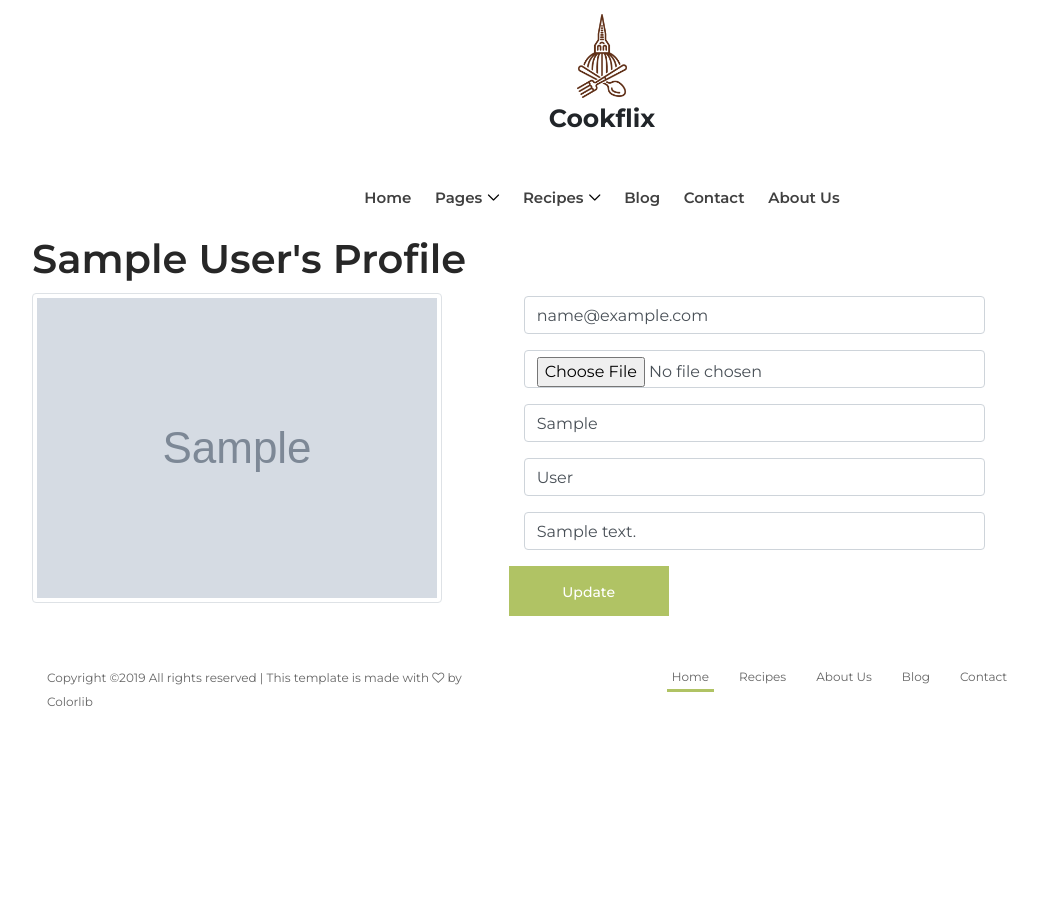
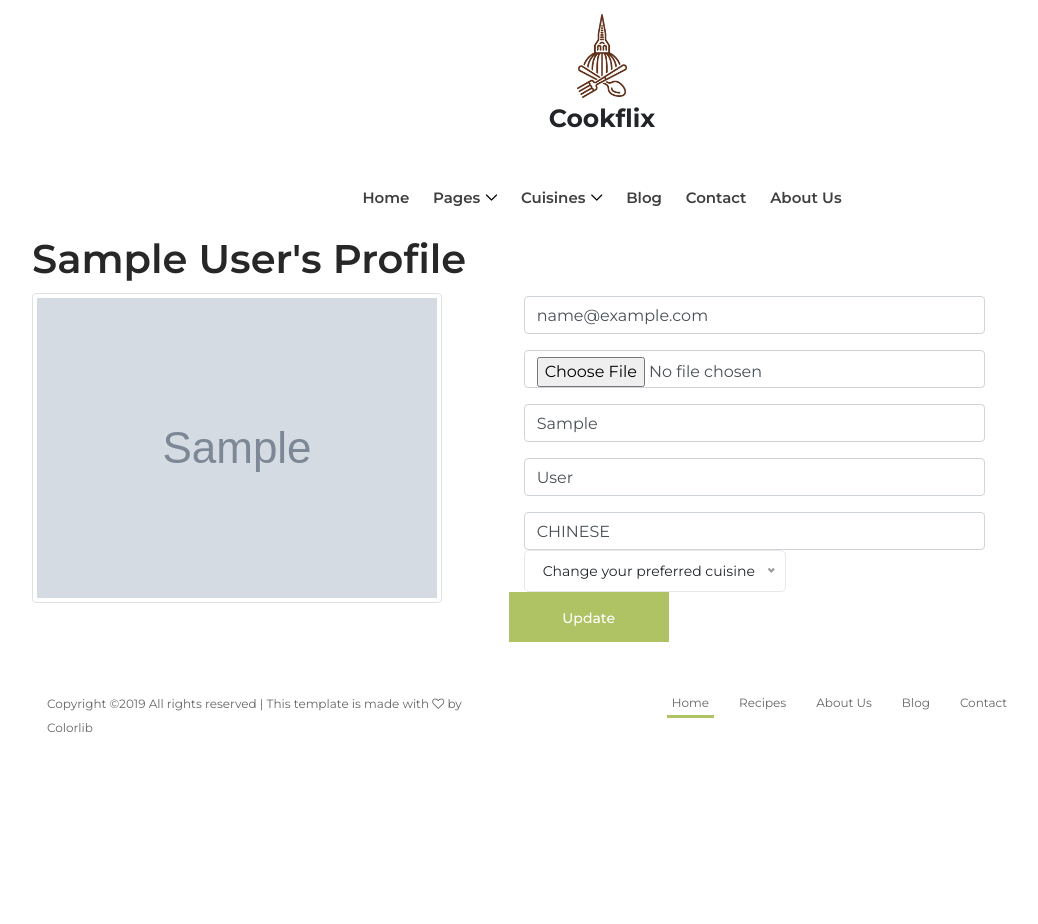
Before and after one commit to intzi/CookFlix, a Django app: a page that uses templates/cookflixapp/base2.html in a window 1280 px wide. Shown: the part 128-1052 px from the top of the page, without its empty margins (38-1076 px from the left). Before the commit the page ends 834 px from the top, so only its background shows below. Run offline with Django 3.2, Linux system fonts and the light colour scheme; a user stored in the database is signed in; tables that the repository leaves empty hold one stand-in row (values such as "Sample post"); grey boxes marked "Sample" are stand-in pictures; some libraries are stand-ins or nearby versions; some web fonts are replaced.

Commit message:
cuisine dropdown menu, cuisine pages, browse pics

```diff
--- a/cookflix/urls.py
+++ b/cookflix/urls.py
@@ -12,8 +12,9 @@ urlpatterns = [
     url(r'^signup/', views.signup, name='signup'),
     url(r'^register/$', views.register, name='register'),
     url(r'^browse/$', views.browse, name='browse'),
+    url(r'^browse/(?P<cuisine_type>[\w\-]+)/$', views.browse, name='browse'),
     url(r'^upload/$', views.upload, name='upload'),
-    url(r'browse/(?P<id>\d+)/$', views.recipe, name='recipe'),
+    url(r'recipe/(?P<id>\d+)/$', views.recipe, name='recipe'),
     url(r'^logout/$', views.user_logout, name='logout'),
     url(r'^search/$', views.search, name='search'),
     url(r'^profile/(?P<username>[\w\-]+)/$', views.profile, name='profile'),
--- a/cookflixapp/forms.py
+++ b/cookflixapp/forms.py
@@ -1,6 +1,20 @@
 from django import forms
 from django.contrib.auth.models import User
 from cookflixapp.models import UserProfile, Recipe
+
+CUISINE_CHOICES = (
+    ('CHINESE','CHINESE'),
+    ('INDIAN','INDIAN'),
+    ('ITALIAN','ITALIAN'),
+    ('KOREAN','KOREAN'),
+    ('SPANISH','SPANISH'),
+    ('FRENCH','FRENCH'),
+    ('PAKISTANI','PAKISTANI'),
+    ('GREEK','GREEK'),
+    ('JAPANESE','JAPANESE'),
+    ('AMERICAN','AMERICAN'),
+    ('BRITISH','BRITISH'),
+)
 
 class UserForm(forms.ModelForm):
     password =forms.CharField(widget=forms.PasswordInput())
@@ -16,7 +30,7 @@ class UserProfileForm(forms.ModelForm):
 
     ## password = forms.CharField(max_length=16, help_text="Password")
     picture = forms.ImageField(required=False)
-    # preferred_cuisine = forms.CharField(required=True)
+    # preferred_cuisine = forms.ChoiceField(choices=CUISINE_CHOICES, required=True)
     # userid = forms.CharField(widget=forms.HiddenInput(), initial=0)
     # rating = forms.CharField(widget=forms.HiddenInput(), initial=0)
 
@@ -25,6 +39,9 @@ class UserProfileForm(forms.ModelForm):
     class Meta:
         model = UserProfile
         fields = ('email', 'picture', 'first_name', 'last_name', 'preferred_cuisine')
+        widgets = {
+            'preferred_cuisine': forms.Select(choices=CUISINE_CHOICES,attrs={'class': 'form-control'}),
+        }
         # exclude = ('rating', )
 
 class RecipeForm(forms.ModelForm):
@@ -34,3 +51,6 @@ class RecipeForm(forms.ModelForm):
     class Meta:
         model = Recipe
         fields = ('title','video_file','thumbnail','cuisine_type', 'description', 'user_id')
+        widgets = {
+            'cuisine_type': forms.Select(choices=CUISINE_CHOICES,attrs={'class': 'form-control'}),
+        }
--- a/cookflixapp/models.py
+++ b/cookflixapp/models.py
@@ -3,6 +3,20 @@ import uuid
 from django.template.defaultfilters import slugify
 from django.contrib.auth.models import User
 from django.core.validators import FileExtensionValidator
+
+CUISINE_CHOICES = (
+    ('CHINESE','CHINESE'),
+    ('INDIAN','INDIAN'),
+    ('ITALIAN','ITALIAN'),
+    ('KOREAN','KOREAN'),
+    ('SPANISH','SPANISH'),
+    ('FRENCH','FRENCH'),
+    ('PAKISTANI','PAKISTANI'),
+    ('GREEK','GREEK'),
+    ('JAPANESE','JAPANESE'),
+    ('AMERICAN','AMERICAN'),
+    ('BRITISH','BRITISH'),
+)
 
 
 class UserProfile(models.Model):
@@ -14,7 +28,7 @@ class UserProfile(models.Model):
     rating = models.DecimalField(max_digits=2, decimal_places=1, blank=True, default=0)
     first_name = models.CharField(max_length=50, blank=False)
     last_name = models.CharField(max_length=50, blank=False)
-    preferred_cuisine = models.CharField(max_length=50, blank=True)
+    preferred_cuisine = models.CharField(max_length=50, choices=CUISINE_CHOICES, default='CHINESE')
 
     #class ReadonlyMeta:
     #    readonly= ["rating"]
@@ -26,7 +40,7 @@ class UserProfile(models.Model):
 class Recipe(models.Model):
     thumbnail = models.FileField(upload_to="debug/", null=False, verbose_name='Thumbnail Upload', validators=[FileExtensionValidator(allowed_extensions=['png','jpeg','jpg'])])
     video_file= models.FileField(upload_to="debug/", null=False, verbose_name='Video Upload', validators=[FileExtensionValidator(allowed_extensions=['mp4','webm','ogg'])])
-    cuisine_type = models.CharField(max_length=10)
+    cuisine_type = models.CharField(max_length=10, choices=CUISINE_CHOICES, default='CHINESE')
     title = models.CharField(max_length=50, verbose_name='Recipe Name')
     description = models.CharField(max_length=300)
     taste = models.IntegerField(default=0)
--- a/cookflixapp/views.py
+++ b/cookflixapp/views.py
@@ -38,8 +38,12 @@ def user_login(request):
 def signup(request):
     return render(request, 'cookflixapp/signup.html', {})
 
-def browse(request):
-    recipes = Recipe.objects.all()
+def browse(request, cuisine_type = ''):
+
+    if cuisine_type == '':
+        recipes = Recipe.objects.all()
+    else:
+        recipes = Recipe.objects.filter(cuisine_type = cuisine_type)
 
     query = request.GET.get("q")
     if query:
--- a/templates/cookflixapp/base2.html
+++ b/templates/cookflixapp/base2.html
@@ -157,43 +157,27 @@
                                               <li><a href="contact.html">Contact</a></li>
                                           </ul>
                                       </li>
-                                      <li><a href="#">Recipes</a>
+                                      <li><a href="#">Cuisines</a>
                                           <div class="megamenu">
                                               <ul class="single-mega cn-col-4">
-                                                  <li><a href="#">- Recipe</a></li>
-                                                  <li><a href="#">- Bread</a></li>
-                                                  <li><a href="#">- Breakfast</a></li>
-                                                  <li><a href="#">- Meat</a></li>
-                                                  <li><a href="#">- Fastfood</a></li>
-                                                  <li><a href="#">- Salad</a></li>
-                                                  <li><a href="#">- Soup</a></li>
+                                                  <li><a href="{% url 'browse' cuisine_type='CHINESE' %}">- Chinese</a></li>
+                                                  <li><a href="{% url 'browse' cuisine_type='INDIAN' %}">- Indian</a></li>
+                                                  <li><a href="{% url 'browse' cuisine_type='ITALIAN' %}">- Italian</a></li>
                                               </ul>
                                               <ul class="single-mega cn-col-4">
-                                                  <li><a href="#">- Recipe</a></li>
-                                                  <li><a href="#">- Bread</a></li>
-                                                  <li><a href="#">- Breakfast</a></li>
-                                                  <li><a href="#">- Meat</a></li>
-                                                  <li><a href="#">- Fastfood</a></li>
-                                                  <li><a href="#">- Salad</a></li>
-                                                  <li><a href="#">- Soup</a></li>
+                                                  <li><a href="{% url 'browse' cuisine_type='KOREAN' %}">- Korean</a></li>
+                                                  <li><a href="{% url 'browse' cuisine_type='SPANISH' %}">- Spanish</a></li>
+                                                  <li><a href="{% url 'browse' cuisine_type='FRENCH' %}">- French</a></li>
+
                                               </ul>
                                               <ul class="single-mega cn-col-4">
-                                                  <li><a href="#">- Recipe</a></li>
-                                                  <li><a href="#">- Bread</a></li>
-                                                  <li><a href="#">- Breakfast</a></li>
-                                                  <li><a href="#">- Meat</a></li>
-                                                  <li><a href="#">- Fastfood</a></li>
-                                                  <li><a href="#">- Salad</a></li>
-                                                  <li><a href="#">- Soup</a></li>
+                                                  <li><a href="{% url 'browse' cuisine_type='PAKISTANI' %}">- Pakistani</a></li>
+                                                  <li><a href="{% url 'browse' cuisine_type='GREEK' %}">- Greek</a></li>
+                                                  <li><a href="{% url 'browse' cuisine_type='JAPANESE' %}">- Japanese</a></li>
                                               </ul>
                                               <ul class="single-mega cn-col-4">
-                                                  <li><a href="#">- Recipe</a></li>
-                                                  <li><a href="#">- Bread</a></li>
-                                                  <li><a href="#">- Breakfast</a></li>
-                                                  <li><a href="#">- Meat</a></li>
-                                                  <li><a href="#">- Fastfood</a></li>
-                                                  <li><a href="#">- Salad</a></li>
-                                                  <li><a href="#">- Soup</a></li>
+                                                  <li><a href="{% url 'browse' cuisine_type='AMERICAN' %}">- American</a></li>
+                                                  <li><a href="{% url 'browse' cuisine_type='BRITISH' %}">- British</a></li>
                                               </ul>
                                           </div>
                                       </li>
--- a/templates/cookflixapp/browse.html
+++ b/templates/cookflixapp/browse.html
@@ -25,7 +25,7 @@
                 <div class="single-blog-post style-1 d-flex flex-wrap mb-30">
                     <!-- Blog Thumbnail -->
                     <div class="blog-thumbnail" style="width:100px; height:100px">
-                        <img style="width:100px; height:100px"  src="{% static 'img/food.jpg' %}" alt="">
+                        <img style="width:100px; height:100px"  src="{{ MEDIA_URL }}{{ recipe.thumbnail }}" alt="">
                     </div>
                     <!-- Blog Content -->
                     <div class="blog-content">
--- a/templates/cookflixapp/profile.html
+++ b/templates/cookflixapp/profile.html
@@ -25,6 +25,22 @@
                 {% else %}
                 <input  type="text" class="form-control" name="{{ field.name }}" value="{{ field.value }}" size="50" placeholder="{{ field.name }}">
                 {% endif %}
+                {% if field.name == "preferred_cuisine" %}
+                <select name="preferred_cuisine">
+                  <option value="" disabled selected>Change your preferred cuisine</option>
+                  <option value="CHINESE">CHINESE</option>
+                  <option value="INDIAN">INDIAN</option>
+                  <option value="ITALIAN">ITALIAN</option>
+                  <option value="KOREAN">KOREAN</option>
+                  <option value="SPANISH">SPANISH</option>
+                  <option value="FRENCH">FRENCH</option>
+                  <option value="PAKISTANI">PAKISTANI</option>
+                  <option value="GREEK">GREEK</option>
+                  <option value="JAPANESE">JAPANESE</option>
+                  <option value="AMERICAN">AMERICAN</option>
+                  <option value="BRITISH">BRITISH</option>
+                </select>
+                {% endif %}
               </div>
             </div>
           </div>
```
Also changed, not shown: populate_cookflix.py (+12 -11 lines), templates/cookflixapp/register.html (+14 -2 lines), templates/cookflixapp/upload.html (+16 -0 lines), cookflixapp/migrations/0010_auto_20190318_1727.py (added).
